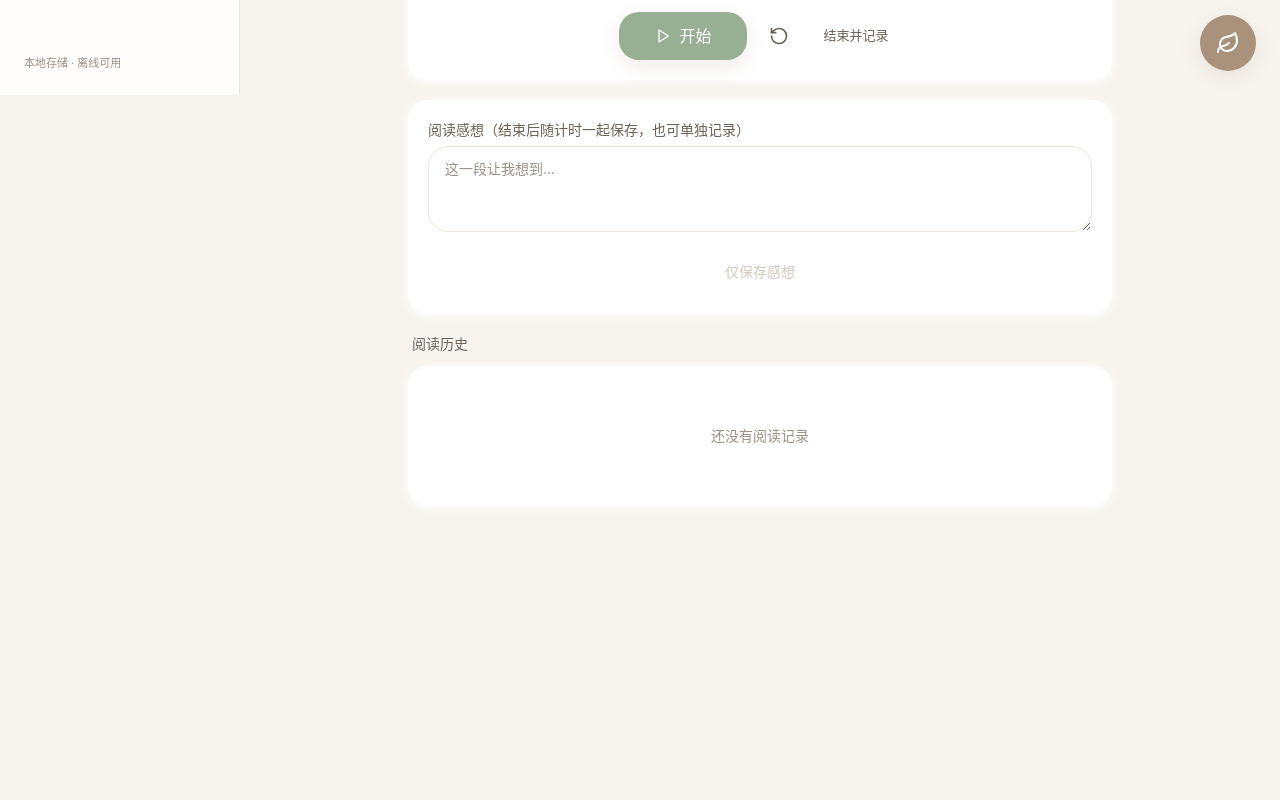
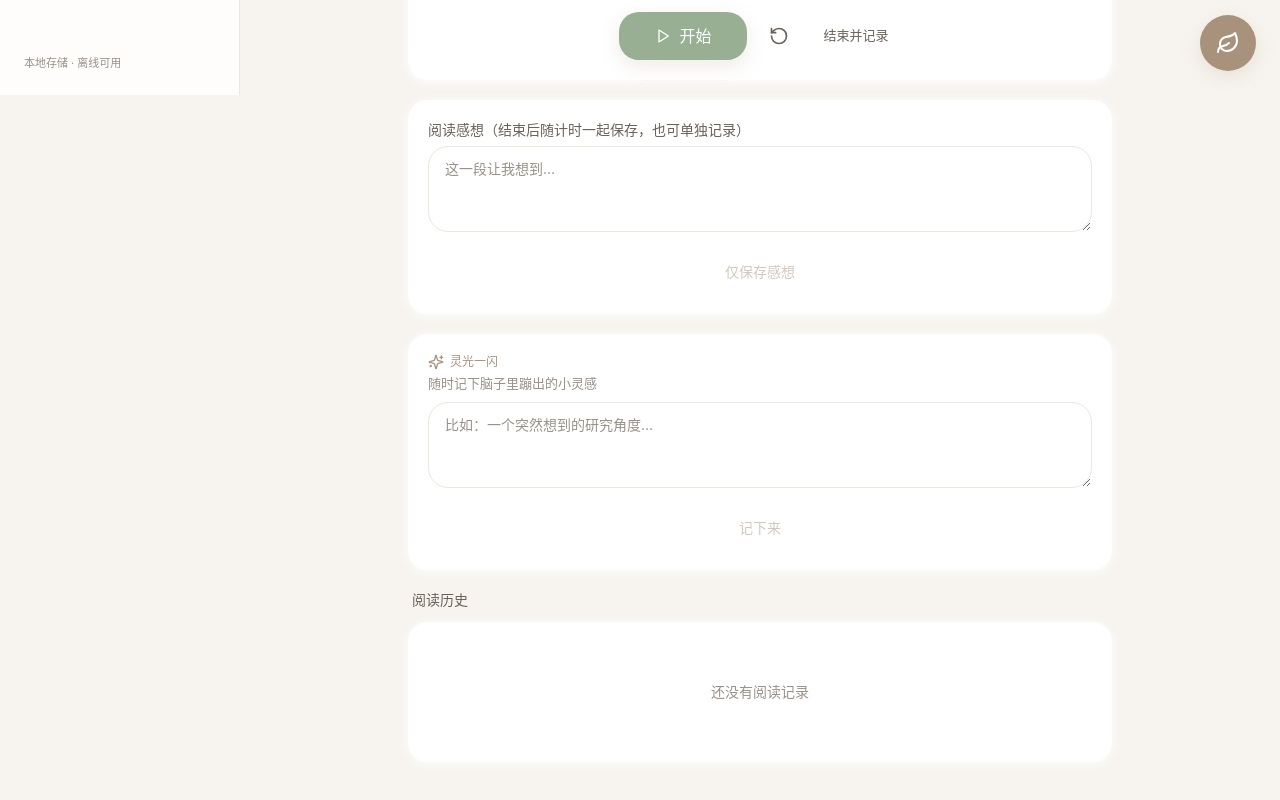
Before and after one commit to shuhan131313-jpg/xiaoshu-growth-os, a Next.js app: page /reading in a window 1280 px wide. Shown: the part 705-1505 px from the top of the page. Before the commit the page ends 1251 px from the top, so only its background shows below. Built offline with nearby package versions, Linux system fonts and the light colour scheme.

Commit message:
小树：阅读页新增「灵光一闪」灵感记录（持久化+历史+删除+全站搜索）

```diff
--- a/app/reading/page.tsx
+++ b/app/reading/page.tsx
@@ -1,7 +1,7 @@
 "use client";
 
 import { useEffect, useState } from "react";
-import { BookOpen, RefreshCw, Check, Clock } from "lucide-react";
+import { BookOpen, RefreshCw, Check, Clock, Sparkles, Trash2 } from "lucide-react";
 import { Card, CardContent } from "@/components/ui/card";
 import { Button } from "@/components/ui/button";
 import { Textarea } from "@/components/ui/textarea";
@@ -9,7 +9,7 @@ import { Label } from "@/components/ui/label";
 import { Timer } from "@/components/common/timer";
 import { PageHeader } from "@/components/common/page-header";
 import { repos } from "@/lib/db/repo";
-import type { ReadingRecord } from "@/lib/db/db";
+import type { ReadingRecord, SparkRecord } from "@/lib/db/db";
 import { todayKey } from "@/lib/utils";
 import { BOOK_POOL, pickDistinct, type BookExcerpt } from "@/lib/ai/content";
 
@@ -23,10 +23,16 @@ export default function ReadingPage() {
   const [feeling, setFeeling] = useState("");
   const [history, setHistory] = useState<ReadingRecord[]>([]);
   const [saved, setSaved] = useState(false);
+  const [sparkText, setSparkText] = useState("");
+  const [sparks, setSparks] = useState<SparkRecord[]>([]);
 
   async function refresh() {
-    const all = await repos.reading.all();
+    const [all, sp] = await Promise.all([
+      repos.reading.all(),
+      repos.spark.all(),
+    ]);
     setHistory(all.sort((a, b) => b.createdAt - a.createdAt));
+    setSparks(sp.sort((a, b) => b.createdAt - a.createdAt));
   }
 
   useEffect(() => {
@@ -53,6 +59,19 @@ export default function ReadingPage() {
   function pickGoal(g: number) {
     setGoal(g);
     setTimerKey((k) => k + 1);
+  }
+
+  async function saveSpark() {
+    const t = sparkText.trim();
+    if (!t) return;
+    await repos.spark.add({ date: today, text: t, createdAt: Date.now() });
+    setSparkText("");
+    refresh();
+  }
+
+  async function deleteSpark(id: number) {
+    await repos.spark.delete(id);
+    refresh();
   }
 
   return (
@@ -142,6 +161,58 @@ export default function ReadingPage() {
         </CardContent>
       </Card>
 
+      {/* 灵光一闪 */}
+      <Card>
+        <CardContent>
+          <div className="mb-1 flex items-center gap-1.5 text-xs font-medium text-primary">
+            <Sparkles className="h-4 w-4" /> 灵光一闪
+          </div>
+          <p className="mb-2 text-[13px] text-ink-faint">
+            随时记下脑子里蹦出的小灵感
+          </p>
+          <Textarea
+            value={sparkText}
+            onChange={(e) => setSparkText(e.target.value)}
+            placeholder="比如：一个突然想到的研究角度…"
+            rows={3}
+          />
+          <Button
+            variant="soft"
+            className="mt-3 w-full"
+            onClick={saveSpark}
+            disabled={!sparkText.trim()}
+          >
+            记下来
+          </Button>
+
+          {sparks.length > 0 && (
+            <div className="mt-4 space-y-2">
+              <p className="text-xs font-medium text-ink-soft">
+                我的灵感（{sparks.length}）
+              </p>
+              {sparks.map((s) => (
+                <div
+                  key={s.id}
+                  className="flex items-start justify-between gap-2 rounded-2xl bg-line/30 p-3"
+                >
+                  <div className="min-w-0">
+                    <p className="text-[13px] leading-relaxed text-ink">{s.text}</p>
+                    <p className="mt-1 tabular text-[11px] text-ink-faint">{s.date}</p>
+                  </div>
+                  <button
+                    onClick={() => deleteSpark(s.id!)}
+                    aria-label="删除灵感"
+                    className="shrink-0 text-ink-faint transition duration-200 hover:text-red-500"
+                  >
+                    <Trash2 className="h-4 w-4" />
+                  </button>
+                </div>
+              ))}
+            </div>
+          )}
+        </CardContent>
+      </Card>
+
       {/* 历史 */}
       <div>
         <p className="mb-3 px-1 text-sm font-medium text-ink-soft">阅读历史</p>
--- a/components/search/search-dialog.tsx
+++ b/components/search/search-dialog.tsx
@@ -21,10 +21,11 @@ const MODULE_LABEL: Record<string, string> = {
   experiment: "实验",
   gratitude: "感恩",
   english: "英文",
+  spark: "灵光",
 };
 
 async function collectAll(): Promise<Hit[]> {
-  const [ex, rd, md, rs, lit, exp, gr, en] = await Promise.all([
+  const [ex, rd, md, rs, lit, exp, gr, en, sp] = await Promise.all([
     db.exercise.toArray(),
     db.reading.toArray(),
     db.meditation.toArray(),
@@ -33,6 +34,7 @@ async function collectAll(): Promise<Hit[]> {
     db.experiment.toArray(),
     db.gratitude.toArray(),
     db.english.toArray(),
+    db.spark.toArray(),
   ]);
   const hits: Hit[] = [];
   for (const r of ex)
@@ -59,6 +61,8 @@ async function collectAll(): Promise<Hit[]> {
     });
   for (const r of en)
     hits.push({ module: "english", date: r.date, text: `${r.title ?? ""} ${r.content ?? ""}` });
+  for (const r of sp)
+    hits.push({ module: "spark", date: r.date, text: r.text });
   return hits;
 }
 
--- a/lib/backup.ts
+++ b/lib/backup.ts
@@ -17,6 +17,7 @@ const TABLE_NAMES = [
   "literature",
   "experiment",
   "gratitude",
+  "spark",
   "growth",
   "settings",
 ] as const;
--- a/lib/db/db.ts
+++ b/lib/db/db.ts
@@ -80,6 +80,13 @@ export interface GratitudeRecord {
   createdAt: number;
 }
 
+export interface SparkRecord {
+  id?: number;
+  date: string; // YYYY-MM-DD
+  text: string;
+  createdAt: number;
+}
+
 export interface GrowthReport {
   id?: number;
   period: string; // week-2026-31 | month-2026-08
@@ -104,6 +111,7 @@ export class XiaoShuDB extends Dexie {
   literature!: Table<LiteratureItem, number>;
   experiment!: Table<ExperimentRecord, number>;
   gratitude!: Table<GratitudeRecord, number>;
+  spark!: Table<SparkRecord, number>;
   growth!: Table<GrowthReport, number>;
   settings!: Table<AppSettings, number>;
 
@@ -122,6 +130,20 @@ export class XiaoShuDB extends Dexie {
       growth: "++id, period",
       settings: "++id, key",
     });
+    this.version(2).stores({
+      dailyTasks: "++id, date, key",
+      exercise: "++id, date",
+      reading: "++id, date",
+      english: "++id, date",
+      meditation: "++id, date",
+      research: "++id, date",
+      literature: "++id, date",
+      experiment: "++id, date",
+      gratitude: "++id, date",
+      growth: "++id, period",
+      settings: "++id, key",
+      spark: "++id, date",
+    });
   }
 }
 
--- a/lib/db/repo.ts
+++ b/lib/db/repo.ts
@@ -26,6 +26,7 @@ export const repos = {
   literature: repo(db.literature),
   experiment: repo(db.experiment),
   gratitude: repo(db.gratitude),
+  spark: repo(db.spark),
   growth: repo(db.growth),
   settings: repo(db.settings),
 };
```
